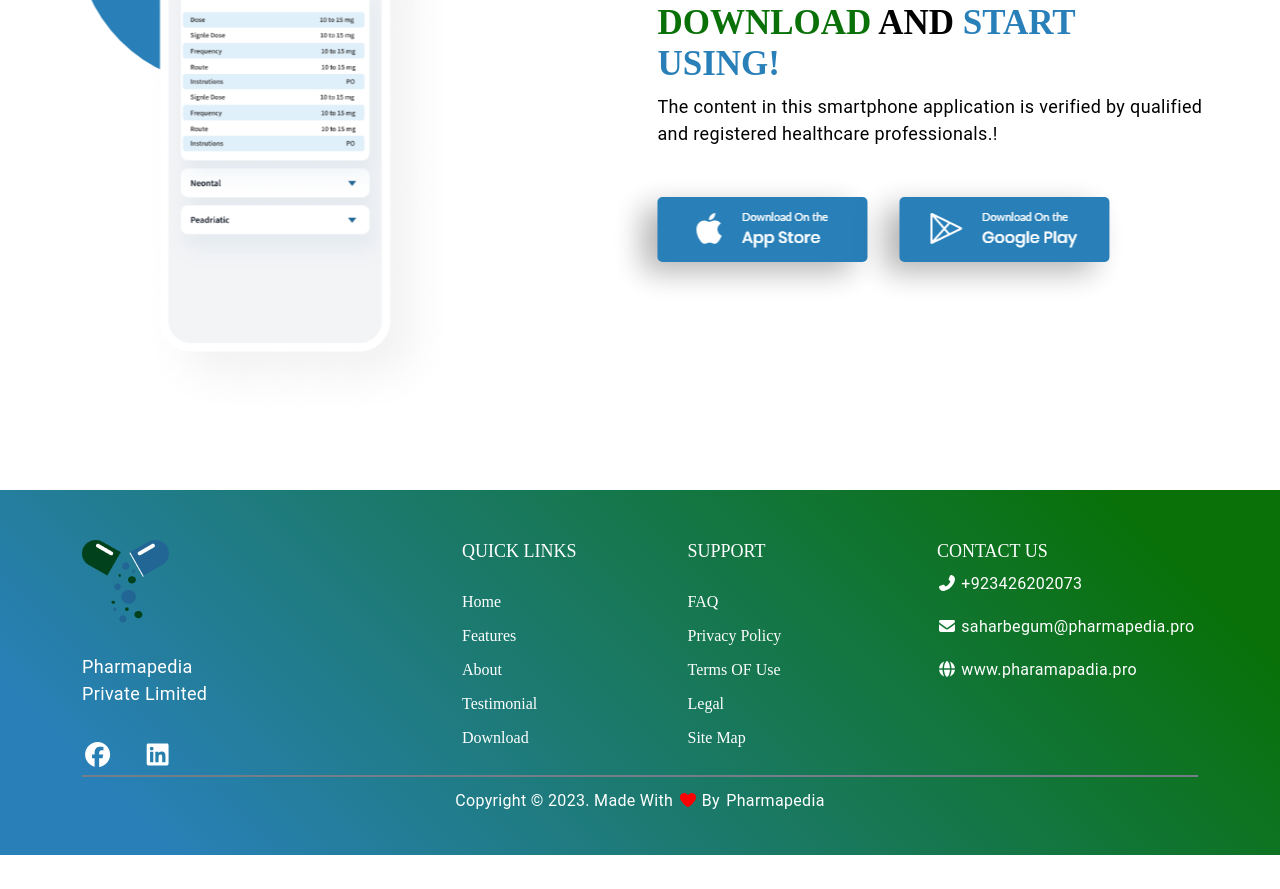
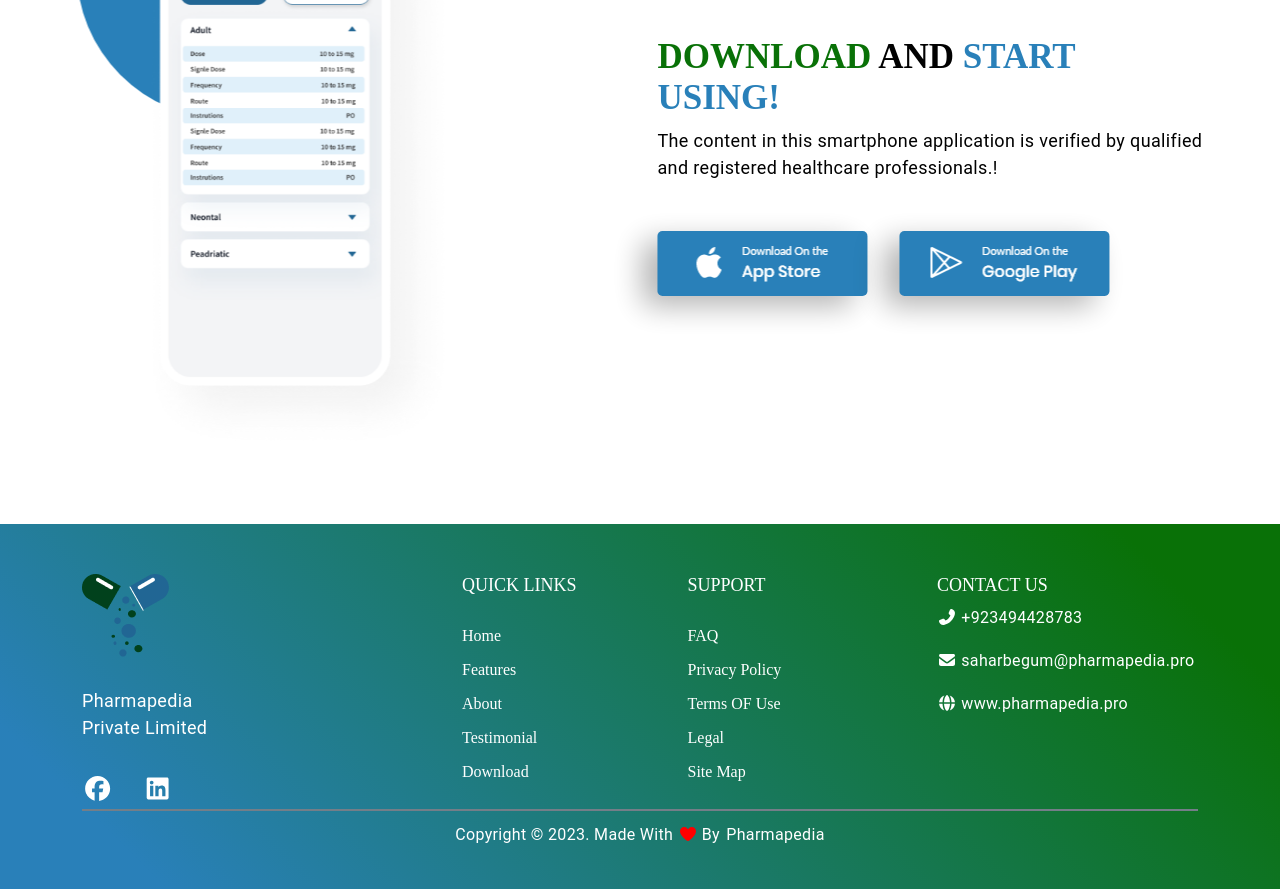
Before and after one commit to EncoderBytes/Pharmapedia, a plain HTML site: page index.html in a window 1280 px wide. Shown: the part 3525-4414 px from the top of the page. Before the commit the page ends 4380 px from the top, so only its background shows below. Drawn offline with Linux system fonts and the light colour scheme.

Commit message:
Update index.html

```diff
--- a/index.html
+++ b/index.html
@@ -191,7 +191,7 @@
 			<div class="col-lg-6">
 			  <div class="about-content mt-10 wow fadeInRightBig" data-wow-duration="3s" data-wow-delay="0.5s">
 				<div class="section-title">
-				  <h1 class="title"><span>PHARMAPADIA</span><span style="color: #097107;"> PRO</span></h1>
+				  <h1 class="title"><span>Pharmapedia</span><span style="color: #097107;"> Private Limited</span></h1>
 				  <h2 class="description">DESCRIPTION</h2>
 				  <p class="text">Pharmapedia Private Limited is a dynamic company dedicated to the development of mobile applications. Our expertise lies in crafting innovative solutions for the education sector, with a particular focus on medical education and STEM (Science, Technology, Engineering, and Mathematics) education. Through our cutting-edge applications, we aim to revolutionize the way individuals learn and engage with these crucial fields, fostering a deeper understanding and appreciation for knowledge. Our commitment to excellence drives us to continuously refine and enhance our products, ensuring they meet the evolving needs of our users. Join us on our journey to empower learners worldwide with accessible, interactive, and immersive educational experiences.</p>
 				</div>
@@ -451,7 +451,7 @@
 					  <div class="contact-info">
 						<div class="info-content media-body">
 						  <p class="text"><i class="fas fa-phone-alt"></i>
-							+923426202073 </p>
+							+923494428783</p>
 						</div>
 					  </div>
 					</li>
@@ -467,7 +467,7 @@
 					  <div class="contact-info">
 						<div class="info-content media-body">
 						  <p class="text"><a href=""><i class="fas fa-globe"></i>
-							  www.pharamapadia.pro </a></p>
+							  www.pharmapedia.pro </a></p>
 						</div>
 					  </div>
 					</li>
```
